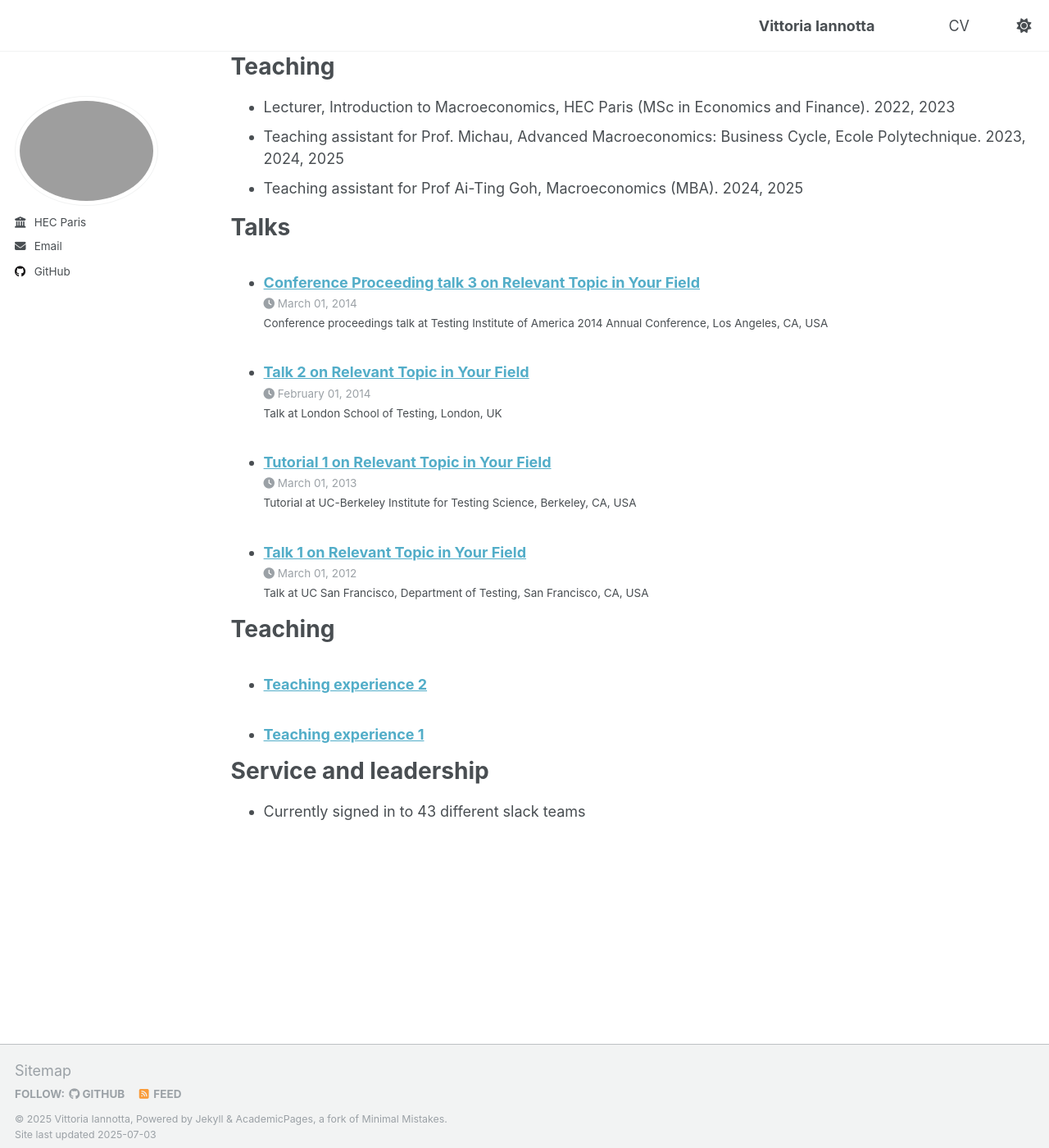
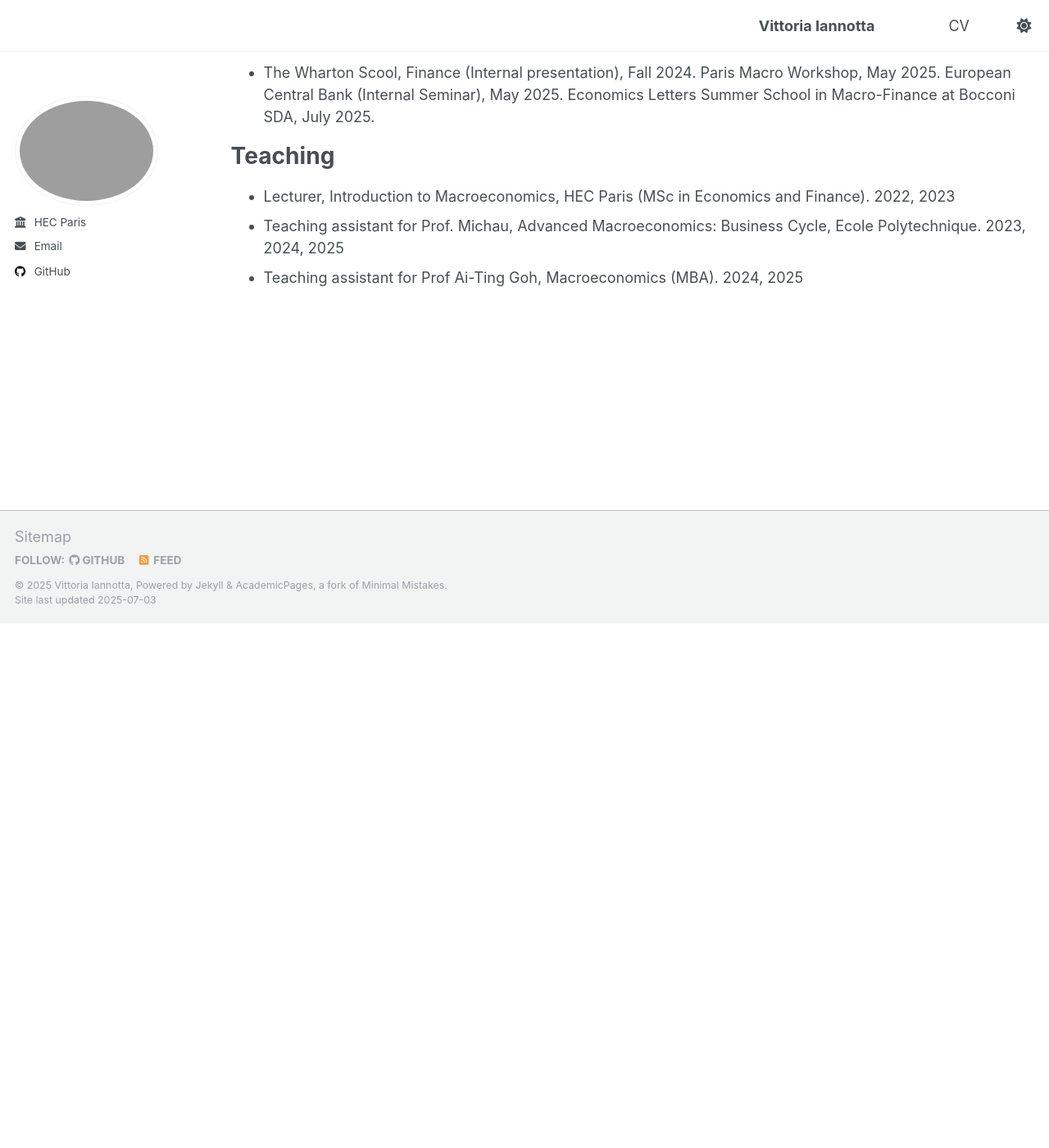
Before and after one commit to vittoriaiannotta/vittoriaiannotta.github.io, a Jekyll site: the page built from _pages/cv.md, in a window 1280 px wide and 1400 px high, scrolled down 1127 px. Shown: the whole window at 82% size. Built offline with Jekyll 4.4.1, drawn with Linux system fonts in a browser that asks for light colours; after the commit the page ends 1887 px from its top, so only the background shows below that; some of the changed text lies outside the part shown.

Commit message:
Update cv.md

```diff
--- a/_pages/cv.md
+++ b/_pages/cv.md
@@ -38,28 +42,14 @@
 series data (including monetary aggregates, bank lending volumes and interest rates),
 Microeconometric analysis of firm panel data (balance sheets, firm-bond links).
 
+
 Presentations
 ======
 * The Wharton Scool, Finance (Internal presentation), Fall 2024. Paris Macro Workshop, May 2025. European Central Bank (Internal Seminar), May 2025. Economics Letters Summer School in Macro-Finance at Bocconi SDA, July 2025.
+
 
 Teaching
 ======
 * Lecturer, Introduction to Macroeconomics, HEC Paris (MSc in Economics and Finance). 2022, 2023
 * Teaching assistant for Prof. Michau, Advanced Macroeconomics: Business Cycle, Ecole Polytechnique. 2023, 2024, 2025
 * Teaching assistant for Prof Ai-Ting Goh, Macroeconomics (MBA). 2024, 2025
-
-Talks
-======
-  <ul>{% for post in site.talks reversed %}
-    {% include archive-single-talk-cv.html  %}
-  {% endfor %}</ul>
-
-Teaching
-======
-  <ul>{% for post in site.teaching reversed %}
-    {% include archive-single-cv.html %}
-  {% endfor %}</ul>
-
-Service and leadership
-======
-* Currently signed in to 43 different slack teams
```
Also changed, not shown: other parts of _pages/cv.md (+5 -1 lines).
